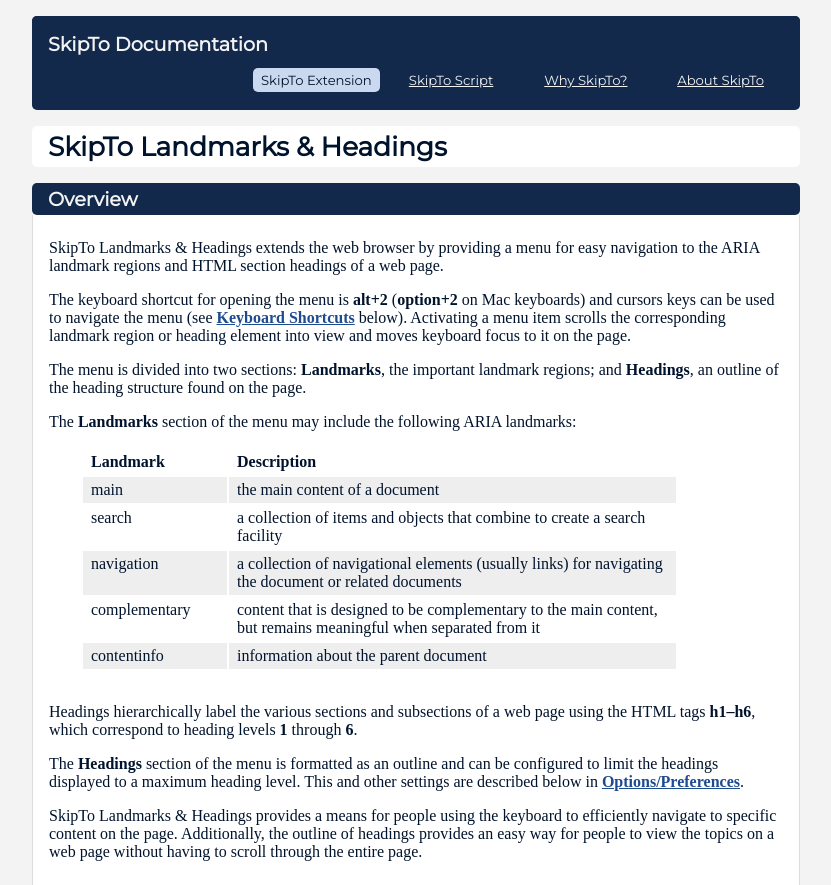
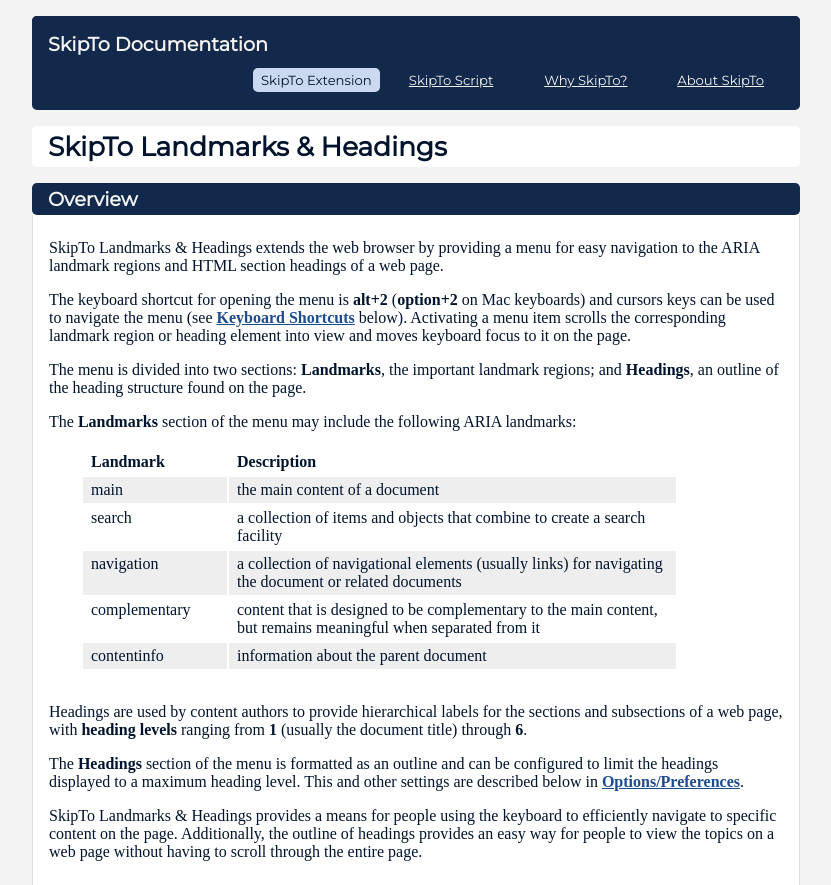
Before and after one commit to skipto-landmarks-headings/skipto-landmarks-headings.github.io, a plain HTML site: page index.html in a window 1280 px wide. Shown: the top 885 px of the page, without its empty margins (224-1055 px from the left). Drawn offline with Linux system fonts and the light colour scheme; a web font is replaced by a local one.

Commit message:
Content updates

```diff
--- a/index.html
+++ b/index.html
@@ -54,7 +54,7 @@
           </tbody>
         </table>
 
-        <p>Headings hierarchically label the various sections and subsections of a web page using the HTML tags <span class="keyword">h1–h6</span>, which correspond to heading levels <span class="keyword">1</span> through <span class="keyword">6</span>.</p>
+        <p>Headings are used by content authors to provide hierarchical labels for the sections and subsections of a web page, with <span class="keyword">heading levels</span> ranging from <span class="keyword">1</span> (usually the document title) through <span class="keyword">6</span>.</p>
 
         <p>The <span class="keyword">Headings</span> section of the menu is formatted as an outline and can be configured to limit the headings displayed to a maximum heading level. This and other settings are described below in <a href="#options"><span class="keyword">Options/Preferences</span></a>.</p>
 
```
